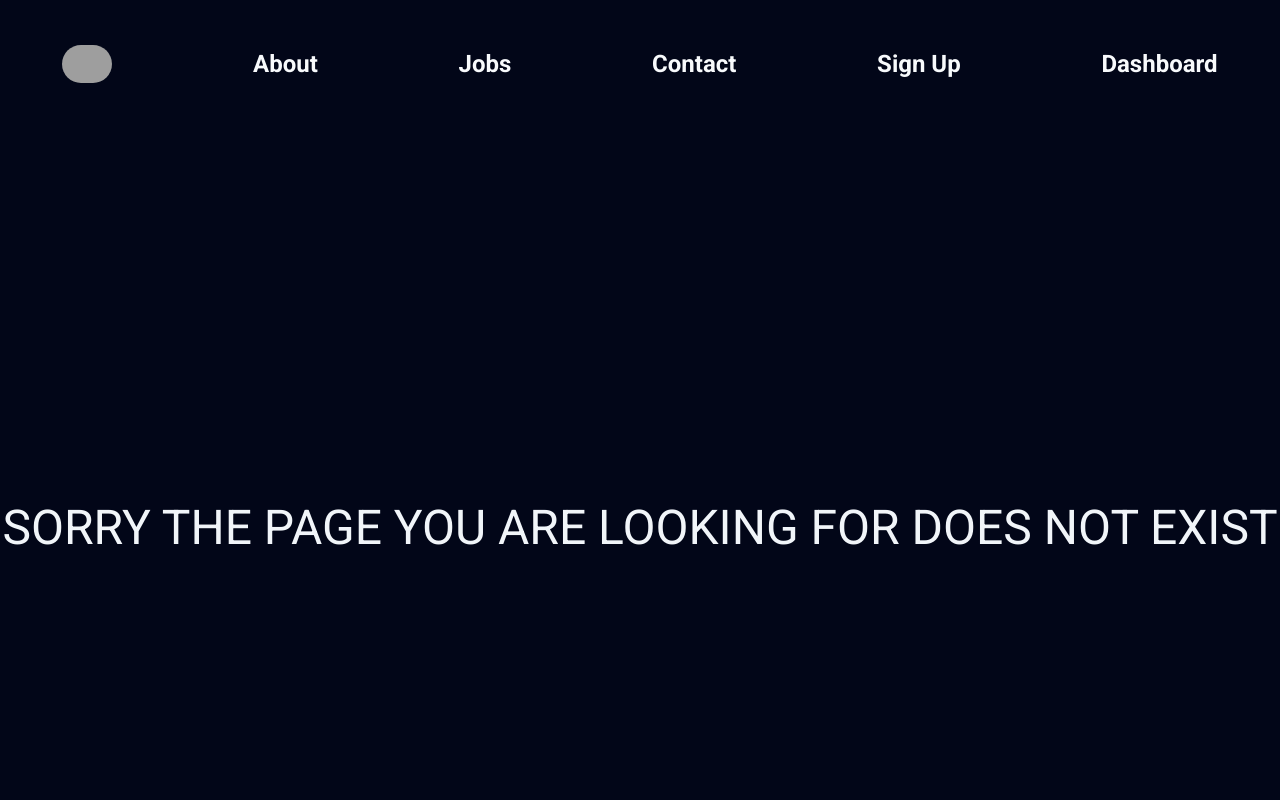
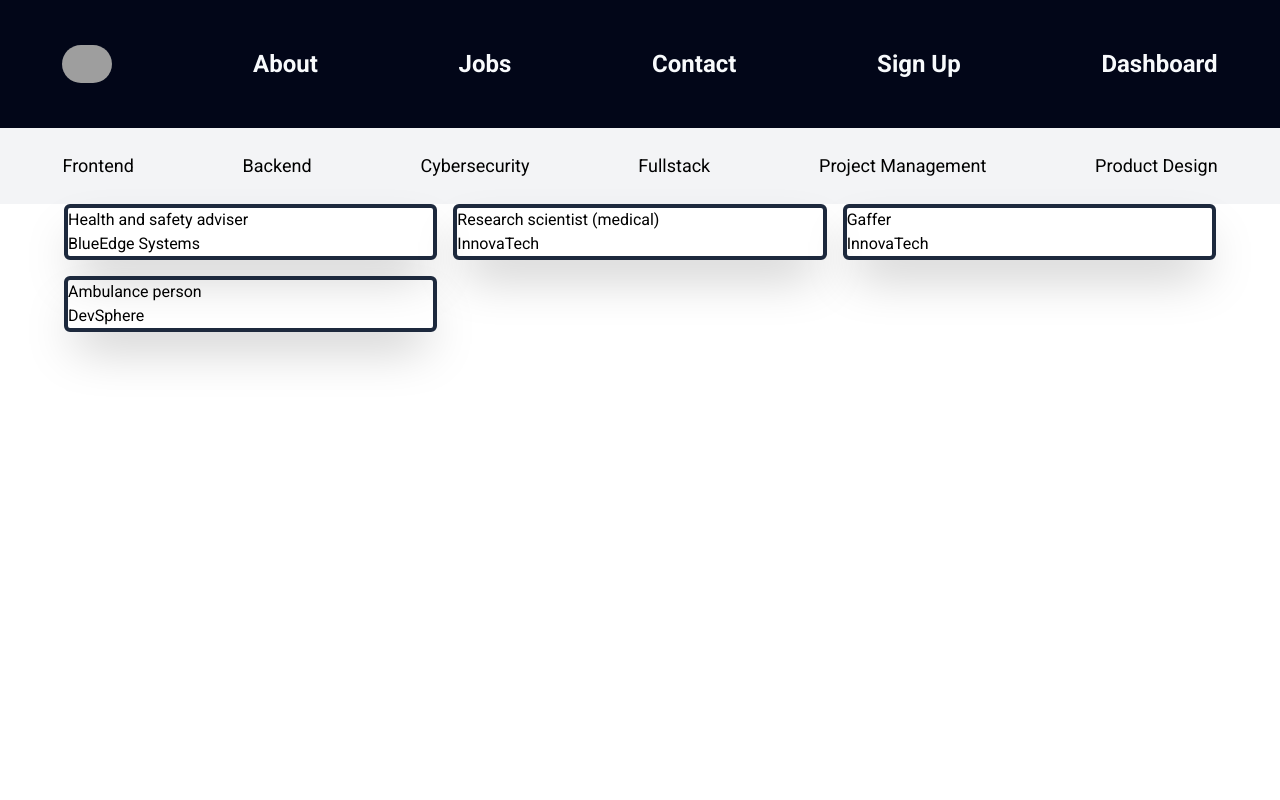
Before and after one commit to coderitec/hr-platform, a Next.js app: page /jobs/category/Backend in a window 1280 px wide. Before the commit this address had no page. Shown: the top 800 px of the page. Built offline with nearby package versions, Linux system fonts and the light colour scheme; grey boxes are pictures that could not be loaded.

Commit message:
fix: change selector in css

```diff
--- a/src/app/components/Categories.jsx
+++ b/src/app/components/Categories.jsx
@@ -9,7 +9,7 @@ export default function Categories({jobs}) {
       <ul className="flex space-x-4 flex-col md:flex-row justify-around items-center bg-gray-100 p-4 text-lg">
         {categories.map((category, index) => (
           <li key={index} className="p-2 hover:bg-gray-200 hover:text-xl transition-all duration-300">
-            <Link href={`/jobs?category=${category}`}>
+            <Link href={`/jobs/category/${category.replaceAll(' ','-')}`}>
               {category}
             </Link>
           </li>
--- a/src/app/jobs/[slug]/page.jsx
+++ b/src/app/jobs/[slug]/page.jsx
@@ -4,8 +4,6 @@ import jobs from "@/app/data/jobs";
 import Image from "next/image";
 import Link from "next/link";
 import { MdOutlineEditNote } from "react-icons/md";
-
-
 
 export default async function JobDescription({params}) {
 
--- /dev/null
+++ b/src/app/jobs/category/[cat]/page.jsx
@@ -0,0 +1,17 @@
+import jobs from "@/app/data/jobs"
+
+export default function JobCategories({params}) {
+    const filteredJobs = jobs.filter(job => job.category === params.cat.replace(/-/,' '))
+  return (
+    <div className="grid md:grid-cols-3 grid-cols-1 gap-4 md:px-16">
+        {
+            filteredJobs.map((job) => (
+                <section key={job.id} className="border-4 shadow-2xl border-slate-800 rounded-md">
+                    <h2>{job.title}</h2>
+                    <p>{job.company}</p>
+                </section>
+            ))
+        }
+    </div>
+  )
+}
--- /dev/null
+++ b/src/app/jobs/layout.jsx
@@ -0,0 +1,11 @@
+import Categories from "../components/Categories";
+import jobs from "../data/jobs";
+
+export default function JobLayout({children}) {
+  return (
+    <div>
+        <Categories jobs={jobs}/>
+        {children}
+    </div>
+  )
+}
--- a/src/app/jobs/page.jsx
+++ b/src/app/jobs/page.jsx
@@ -1,4 +1,3 @@
-import Categories from "../components/Categories"
 import JobCard from "../components/JobCard"
 import jobs from "../data/jobs"
 
@@ -6,7 +5,6 @@ export default function Jobs() {
   return (
 
     <div>
-        <Categories jobs={jobs}/>
         <JobCard val={jobs.length}  />
     </div>
   )
```
